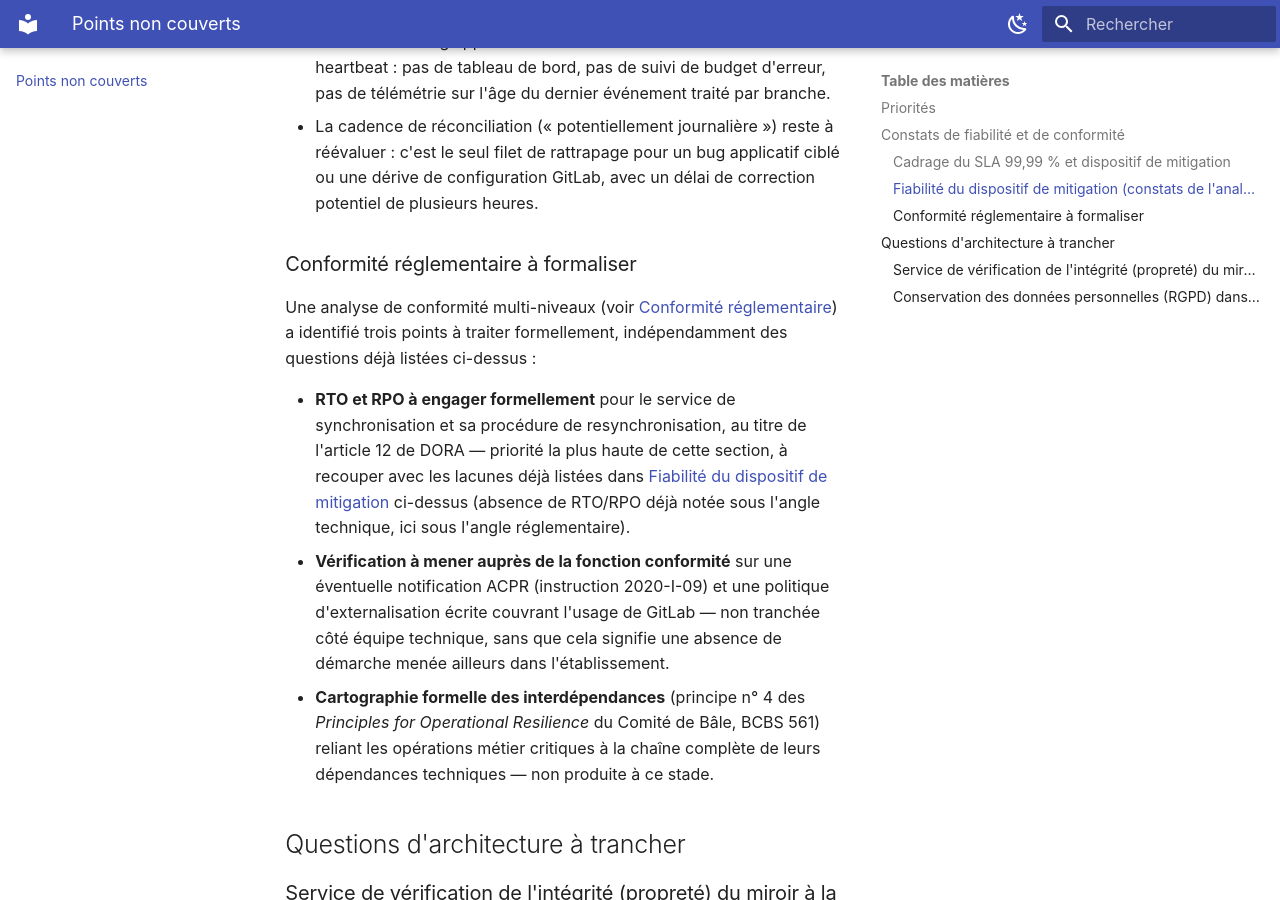
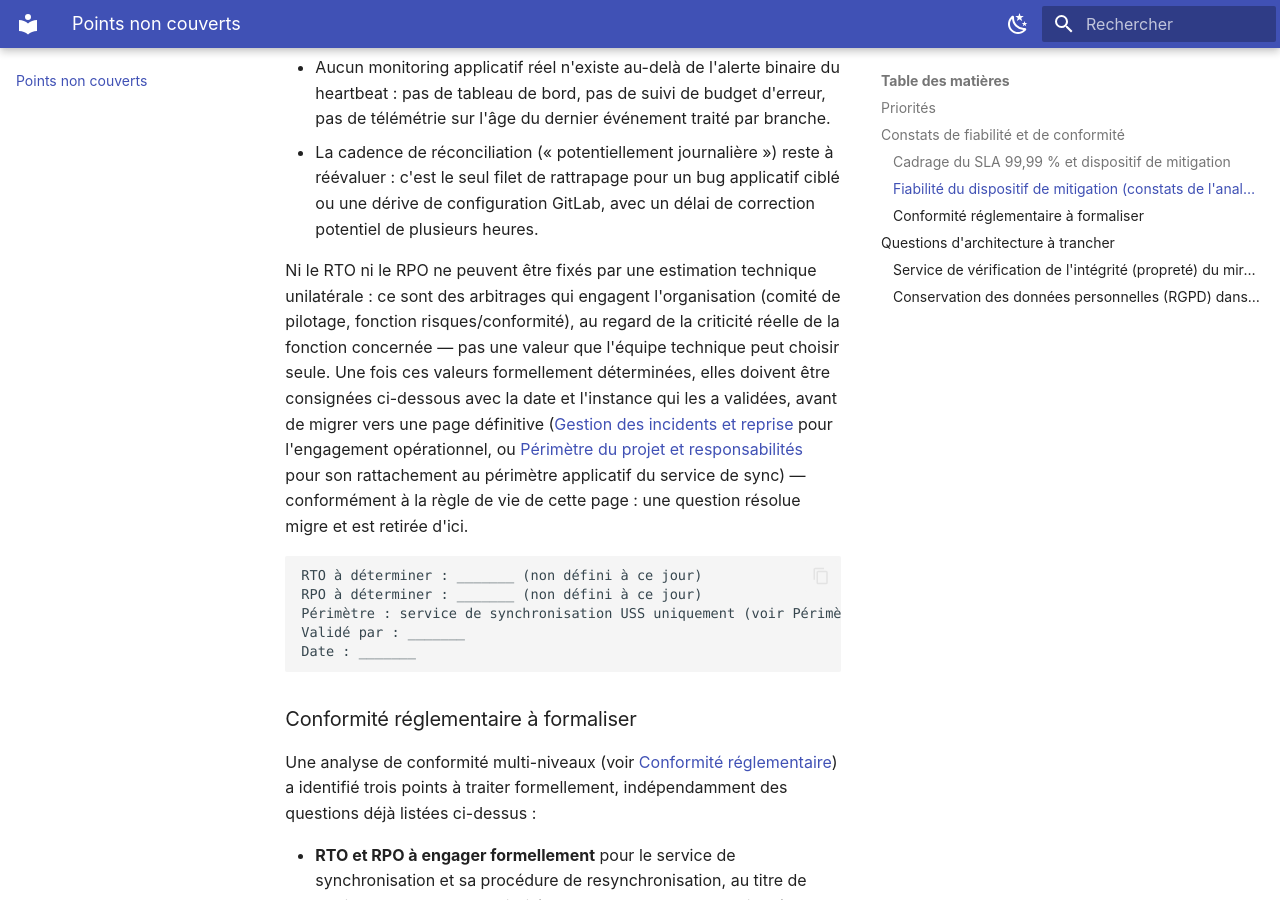
Before and after one commit to namnetes/openz_uss-mirror, an MkDocs documentation site: the page built from docs/points-ouverts.md, in a window 1280 px wide and 900 px high, scrolled down 2569 px. Built offline with MkDocs 1.6.1 and Material for MkDocs 9.7.7, drawn with Linux system fonts in a browser that asks for light colours; some of the changed text lies outside the part shown.

Commit message:
docs: verification definitions RTO/RPO (ISO 22301, DORA art.12) et gabarit de saisie

````diff
--- a/docs/points-ouverts.md
+++ b/docs/points-ouverts.md
@@ -24,7 +24,7 @@ La vraie question de disponibilité à trancher n'est donc pas « le service de
 
 Une analyse technique récente de l'architecture de résilience, menée au regard du SLA cadré ci-dessus, a mis en évidence plusieurs zones d'ombre sur la fiabilité du mode dégradé lui-même — c'est-à-dire sur sa capacité à effectivement absorber une indisponibilité de GitLab sans délai ni échec :
 
-- Aucun RTO ni RPO n'est formellement engagé pour le service de synchronisation ni pour la procédure de resynchronisation — les seuls chiffres documentés (heartbeat, fenêtre de grâce GitLab, cadence de réconciliation) sont des délais de détection, jamais des engagements de résolution.
+- Aucun [RTO](glossaire.md#rto) ni [RPO](glossaire.md#rpo) n'est formellement engagé pour le service de synchronisation ni pour la procédure de resynchronisation — les seuls chiffres documentés (heartbeat, fenêtre de grâce GitLab, cadence de réconciliation) sont des délais de détection, jamais des engagements de résolution. Le gabarit à compléter une fois ces valeurs déterminées est fourni ci-dessous.
 - Aucune auto-remédiation n'est prévue : rien n'indique que le container zCX redémarre automatiquement en cas de panne, ce qui fait reposer toute reprise sur une intervention humaine.
 - Cette intervention humaine repose sur un opérateur sans astreinte, MTTA/MTTR ni couverture horaire documentés ; le canal d'alerte actuel (BAL email) est potentiellement inadapté à un besoin de réaction urgente.
 - La bascule d'infrastructure (LPAR, stockage, réseau) est déjà couverte par des exercices [PSI](glossaire.md#psi-plan-de-secours-informatique) (*Plan de Secours Informatique*) réguliers, menés dans les deux sens entre les deux datacenters — le futur service de sync en bénéficiera nativement, puisqu'il sera hébergé sur une LPAR sécurisée elle-même ciblée par ces exercices.
@@ -32,6 +32,16 @@ Une analyse technique récente de l'architecture de résilience, menée au regar
 - La capacité de montée en charge du service de sync n'est pas modélisée : aucun débit maximal, aucune stratégie d'absorption de pic (ex. déclenché par une recompilation de masse générant de nombreux événements en rafale) n'est documentée.
 - Aucun monitoring applicatif réel n'existe au-delà de l'alerte binaire du heartbeat : pas de tableau de bord, pas de suivi de budget d'erreur, pas de télémétrie sur l'âge du dernier événement traité par branche.
 - La cadence de réconciliation (« potentiellement journalière ») reste à réévaluer : c'est le seul filet de rattrapage pour un bug applicatif ciblé ou une dérive de configuration GitLab, avec un délai de correction potentiel de plusieurs heures.
+
+Ni le RTO ni le RPO ne peuvent être fixés par une estimation technique unilatérale : ce sont des arbitrages qui engagent l'organisation (comité de pilotage, fonction risques/conformité), au regard de la criticité réelle de la fonction concernée — pas une valeur que l'équipe technique peut choisir seule. Une fois ces valeurs formellement déterminées, elles doivent être consignées ci-dessous avec la date et l'instance qui les a validées, avant de migrer vers une page définitive ([Gestion des incidents et reprise](architecture/gestion-incidents.md) pour l'engagement opérationnel, ou [Périmètre du projet et responsabilités](architecture/index.md#perimetre-du-projet-et-responsabilites) pour son rattachement au périmètre applicatif du service de sync) — conformément à la règle de vie de cette page : une question résolue migre et est retirée d'ici.
+
+```
+RTO à déterminer : _______ (non défini à ce jour)
+RPO à déterminer : _______ (non défini à ce jour)
+Périmètre : service de synchronisation USS uniquement (voir Périmètre du projet et responsabilités)
+Validé par : _______
+Date : _______
+```
 
 ### Conformité réglementaire à formaliser
 
````
Also changed, not shown: docs/glossaire.md (+2 -2 lines).
